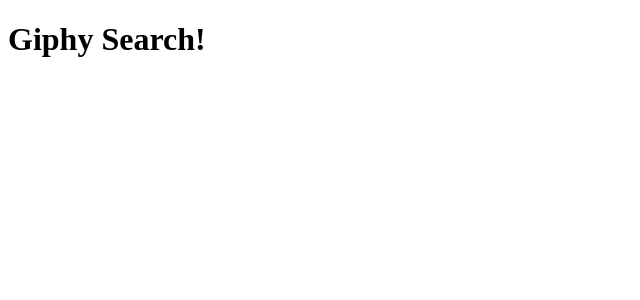
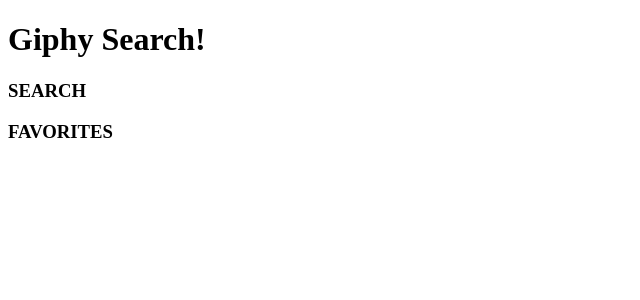
Before and after one commit to AshB25/Giphy-Saga, a React (Vite) app: page / in a window 1280 px wide. Shown: the top 300 px of the page, without its empty margins (0-640 px from the left). Built offline with nearby package versions, Linux system fonts and the light colour scheme.

Commit message:
search and favorites components created and imported into App

```diff
--- a/src/components/App/App.jsx
+++ b/src/components/App/App.jsx
@@ -1,10 +1,16 @@
+import Search from '../Search/Search';
+import Favorites from '../Favorites/Favorites';
+
 function App() {
   return (
     <div>
       <h1>Giphy Search!</h1>
+
+      <Search />
+
+      <Favorites />
     </div>
   );
 }
 
-
 export default App;
--- /dev/null
+++ b/src/components/Favorites/Favorites.jsx
@@ -0,0 +1,10 @@
+function Favorites() {
+
+  return (
+    <div>
+      <h3>FAVORITES</h3>
+    </div>
+  );
+}
+
+export default Favorites;
--- /dev/null
+++ b/src/components/Search/Search.jsx
@@ -0,0 +1,10 @@
+function Search() {
+
+  return (
+    <div>
+      <h3>SEARCH</h3>
+    </div>
+  );
+}
+
+export default Search;
```
